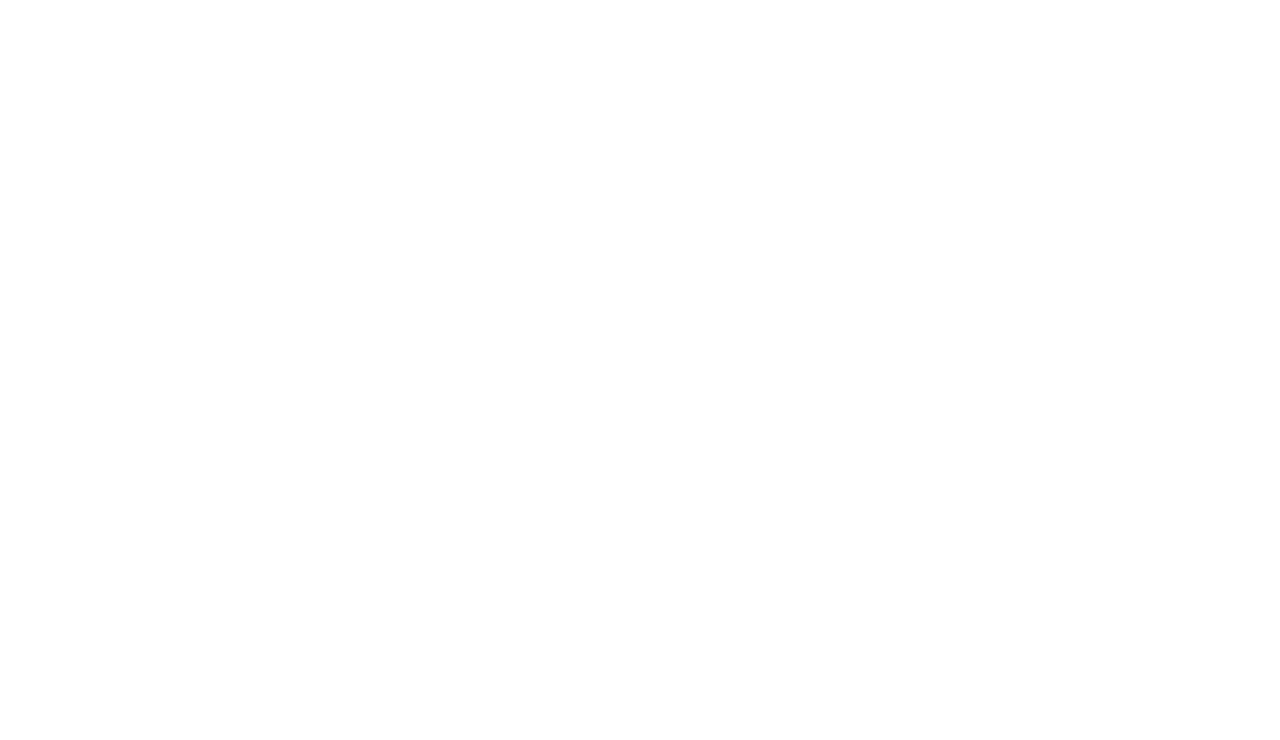
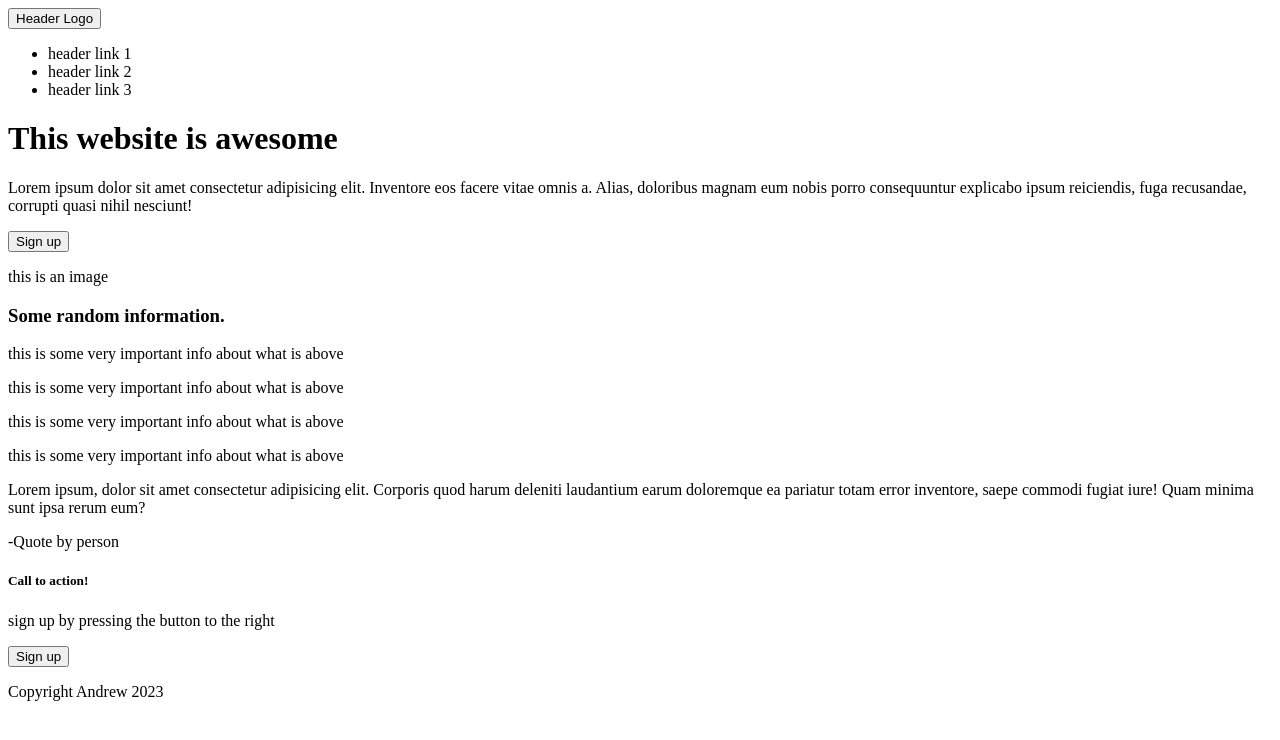
Before and after one commit to akrummen/odin-landing-page, a plain HTML site: page index.html in a window 1280 px wide. Drawn offline with Linux system fonts and the light colour scheme.

Commit message:
create html elements

```diff
--- a/index.html
+++ b/index.html
@@ -7,5 +7,66 @@
 </head>
 <body>
 
+  <div class="top">
+    <div class="head">
+      <button>Header Logo</button>
+      <ul>
+        <li>header link 1</li>
+        <li>header link 2</li>
+        <li>header link 3</li>
+      </ul>
+    </div>
+    <div>
+      <div>
+        <h1>This website is awesome</h1>
+        <p>Lorem ipsum dolor sit amet consectetur adipisicing elit. Inventore eos facere vitae omnis a. Alias, doloribus magnam eum nobis porro consequuntur explicabo ipsum reiciendis, fuga recusandae, corrupti quasi nihil nesciunt!</p>
+        <button>Sign up</button>
+      </div>
+      <div>
+        <p>this is an image</p>
+      </div>
+    </div>
+  </div>
+
+  <div class="info">
+    <h3>Some random information.</h3>
+    <div>
+      <div></div>
+      <p>this is some very important info about what is above</p>
+    </div>
+    <div>
+      <div></div>
+      <p>this is some very important info about what is above</p>
+    </div>
+    <div>
+      <div></div>
+      <p>this is some very important info about what is above</p>
+    </div>
+    <div>
+      <div></div>
+      <p>this is some very important info about what is above</p>
+    </div>
+  </div>
+
+  <div class="big quote">
+    <div>
+      <p>Lorem ipsum, dolor sit amet consectetur adipisicing elit. Corporis quod harum deleniti laudantium earum doloremque ea pariatur totam error inventore, saepe commodi fugiat iure! Quam minima sunt ipsa rerum eum?</p>
+      <p>-Quote by person</p>
+    </div>
+  </div>
+
+  <div class="action-call">
+    <div>
+      <div>
+        <h5>Call to action!</h5>
+        <p>sign up by pressing the button to the right</p>
+      </div>
+      <button>Sign up</button>
+    </div>
+  </div>
+
+  <div class="footer">
+    <p>Copyright Andrew 2023</p>
+  </div>
 </body>
 </html>
```
